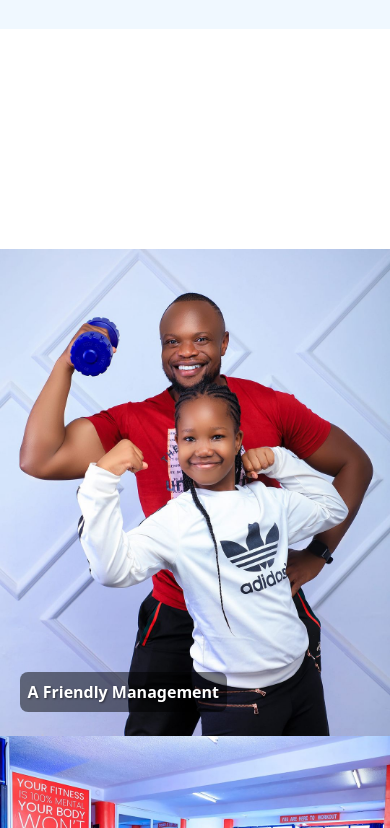
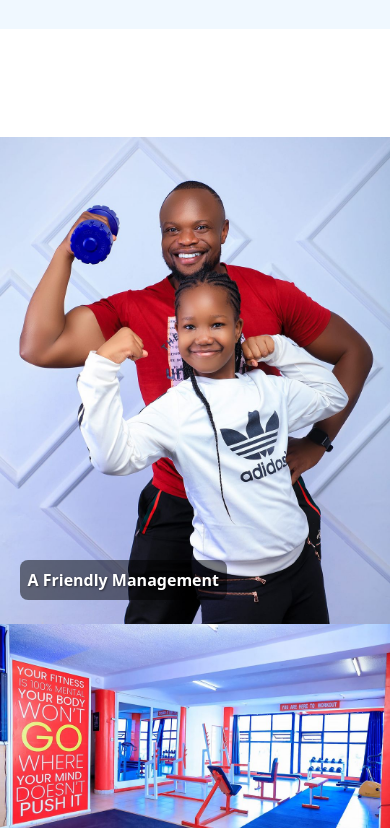
Before and after one commit to FrankMulesi/CPKFitness, a plain HTML site: page index.html in a window 390 px wide. Shown: the part 740-1568 px from the top of the page. Drawn offline with nearby package versions, Linux system fonts and the light colour scheme.

Commit message:
Update Style.css

```diff
--- a/Style.css
+++ b/Style.css
@@ -236,7 +236,7 @@ body {
     display: flex;
     flex-wrap: nowrap;
     overflow: hidden;
-    margin-top: -10vh; /* Adjust overlap with hero section */
+    margin-top: -8vh; /* Adjust overlap with hero section */
     margin-bottom: 1vh;
 }
 
@@ -285,7 +285,7 @@ body {
 @media (max-width: 768px) {
     .flood {
         flex-direction: column;
-        margin-top: 17rem; /* Added separation from hero section */
+        margin-top: 10rem; /* Added separation from hero section */
     }
 
     .image-container {
```
